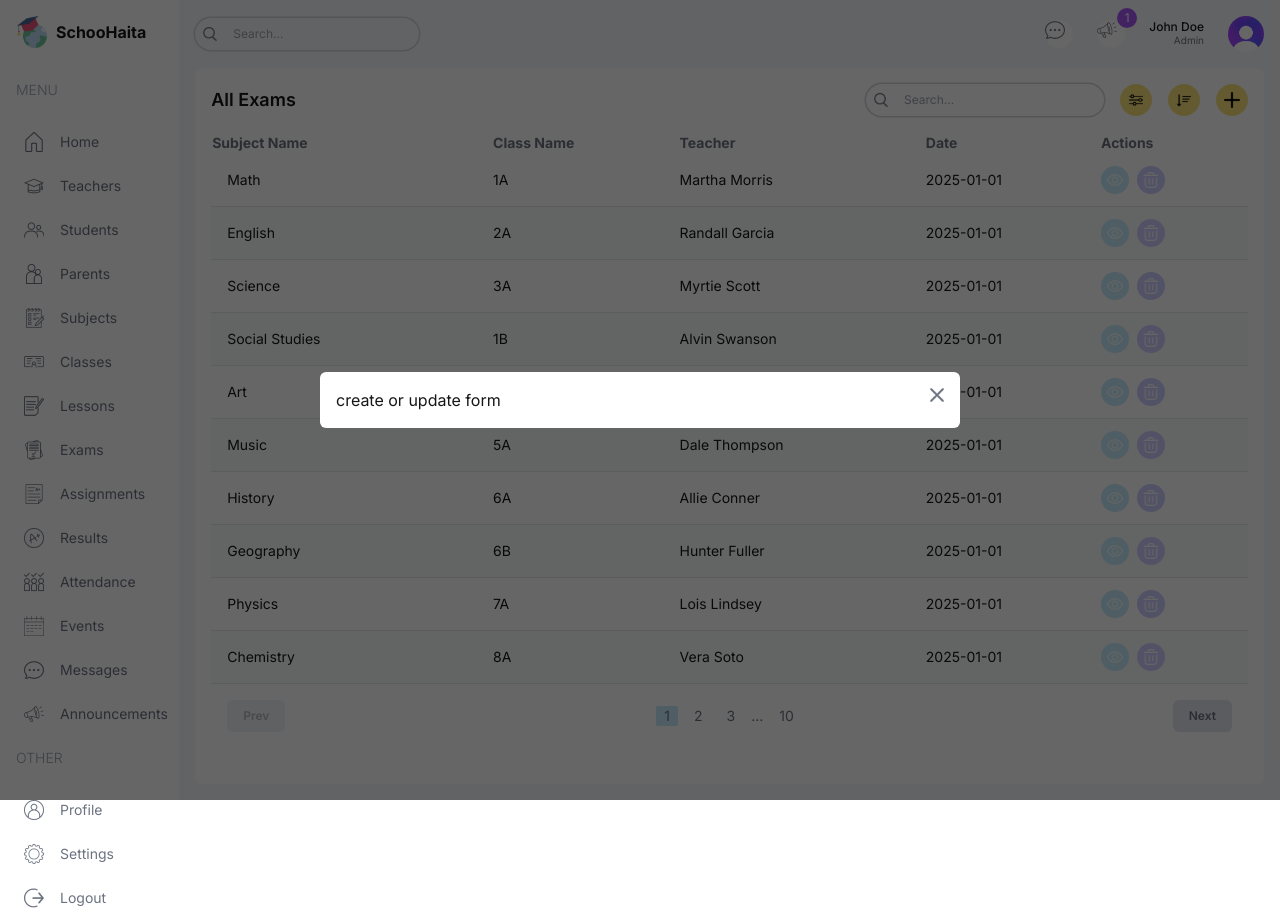
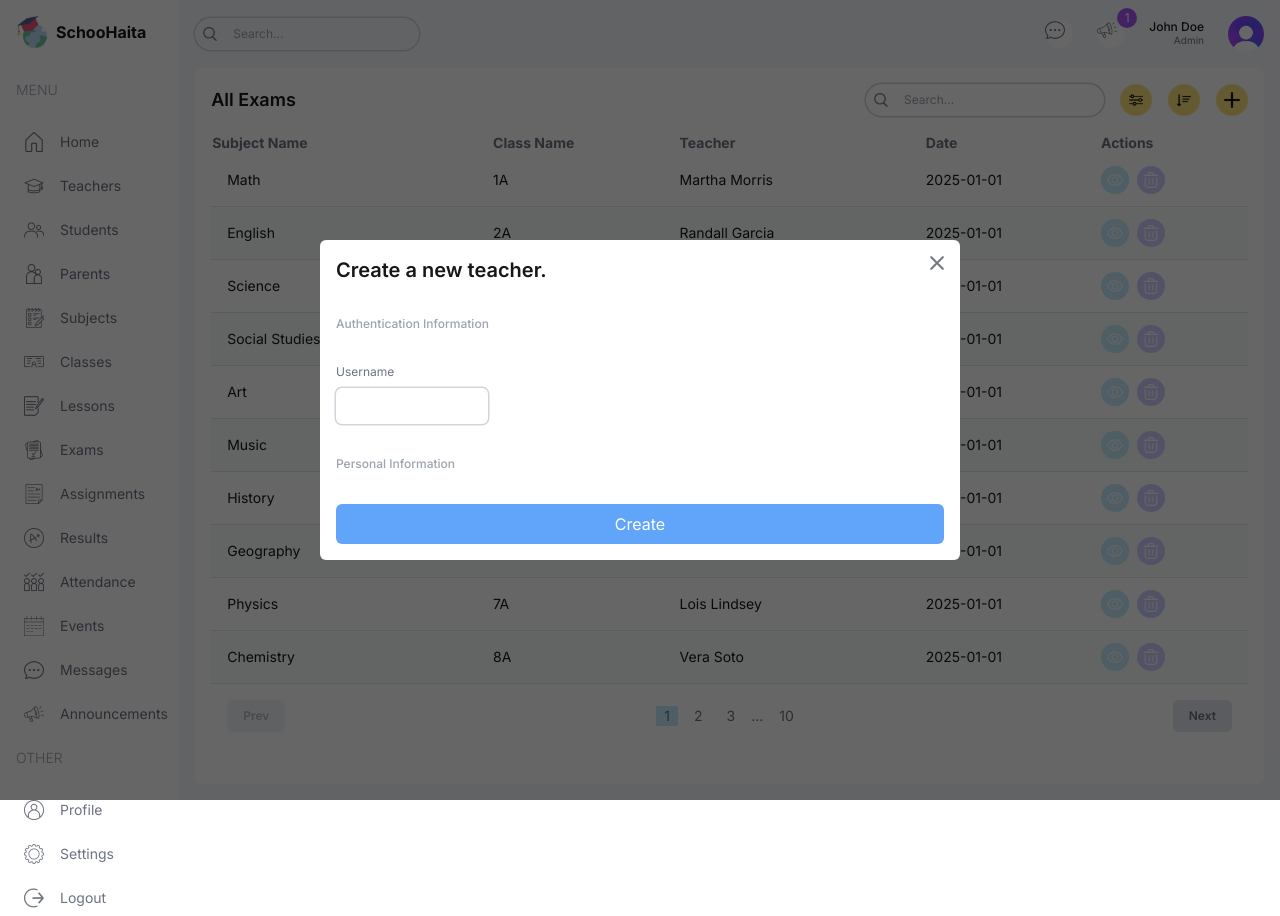
Before and after one commit to haitaa/School-Management, a Next.js app: page /list/exams in a window 1280 px wide. Both pictures are taken after a click on the button 1231 px from the left and 100 px from the top of the page. Built offline with nearby package versions, Linux system fonts and the light colour scheme.

Commit message:
React-Hook-Form with Zod Validation

```diff
--- a/package.json
+++ b/package.json
@@ -9,13 +9,16 @@
     "lint": "next lint"
   },
   "dependencies": {
+    "@hookform/resolvers": "^3.9.0",
     "moment": "^2.30.1",
     "next": "14.2.13",
     "react": "^18",
     "react-big-calendar": "^1.14.1",
     "react-calendar": "^5.0.0",
     "react-dom": "^18",
-    "recharts": "^2.12.7"
+    "react-hook-form": "^7.53.0",
+    "recharts": "^2.12.7",
+    "zod": "^3.23.8"
   },
   "devDependencies": {
     "@types/node": "^20",
--- a/src/components/form-modal.tsx
+++ b/src/components/form-modal.tsx
@@ -2,6 +2,7 @@
 
 import Image from "next/image";
 import { useState } from "react";
+import { TeacherForm } from "./forms/teacher-form";
 
 interface FormModalProps {
   table:
@@ -44,7 +45,7 @@
         </button>
       </form>
     ) : (
-      "create or update form"
+      <TeacherForm type="create" />
     );
   };
 
--- /dev/null
+++ b/src/components/forms/teacher-form.tsx
@@ -0,0 +1,72 @@
+"use client";
+
+import { useForm } from "react-hook-form";
+import * as z from "zod";
+import { zodResolver } from "@hookform/resolvers/zod";
+
+const schema = z.object({
+  username: z
+    .string()
+    .min(3, { message: "Username must be at least 3 characters long!" })
+    .max(20, { message: "Password must be at least 20 characters long!" }),
+  email: z
+    .string()
+    .email({ message: "Email must be at least 8 characters long!" }),
+  password: z
+    .string()
+    .min(8, { message: "Password must be at least 8 characters long!" }),
+  firstName: z.string().min(1, { message: "First name is required!" }),
+  lastName: z.string().min(1, { message: "Last name is required!" }),
+  phone: z.string().min(1, { message: "Phone is required!" }),
+  address: z.string().min(1, { message: "Address is required!" }),
+  birthday: z.date({ message: "Birthday is required!" }),
+  sex: z.enum(["male", "female"], { message: "Gender is required!" }),
+  img: z.instanceof(File, { message: "Image is required! " }),
+});
+
+interface TeacherFormProps {
+  type: "create" | "update";
+  data?: any;
+}
+
+export const TeacherForm = ({ type, data }: TeacherFormProps) => {
+  const {
+    register,
+    handleSubmit,
+    formState: { errors },
+  } = useForm({
+    resolver: zodResolver(schema),
+  });
+
+  const onSubmit = handleSubmit((data) => {
+    console.log("Submit");
+  });
+
+  return (
+    <form className="flex flex-col gap-8" onSubmit={onSubmit}>
+      <h1 className="text-xl font-semibold">Create a new teacher.</h1>
+      <span className="text-xs text-gray-400 font-medium">
+        Authentication Information
+      </span>
+      <div className="flex flex-col gap-2 w-full md:w-1/4">
+        <label className="text-xs text-gray-500">Username</label>
+        <input
+          type="text"
+          {...register("username")}
+          className="ring-[1.5px] ring-gray-300 p-2 rounded-md text-sm"
+        />
+        {errors.username?.message && (
+          <p className="text-xs text-red-400 ">
+            {errors.username?.message.toString()}
+          </p>
+        )}
+      </div>
+      <span className="text-xs text-gray-400 font-medium">
+        Personal Information
+      </span>
+      <button className="bg-blue-400 text-white p-2 rounded-md">
+        {type === "create" ? "Create" : "Update"}
+      </button>
+    </form>
+  );
+};
```
Also changed, not shown: 1 other file (tests, documents, lock files or other folders).
